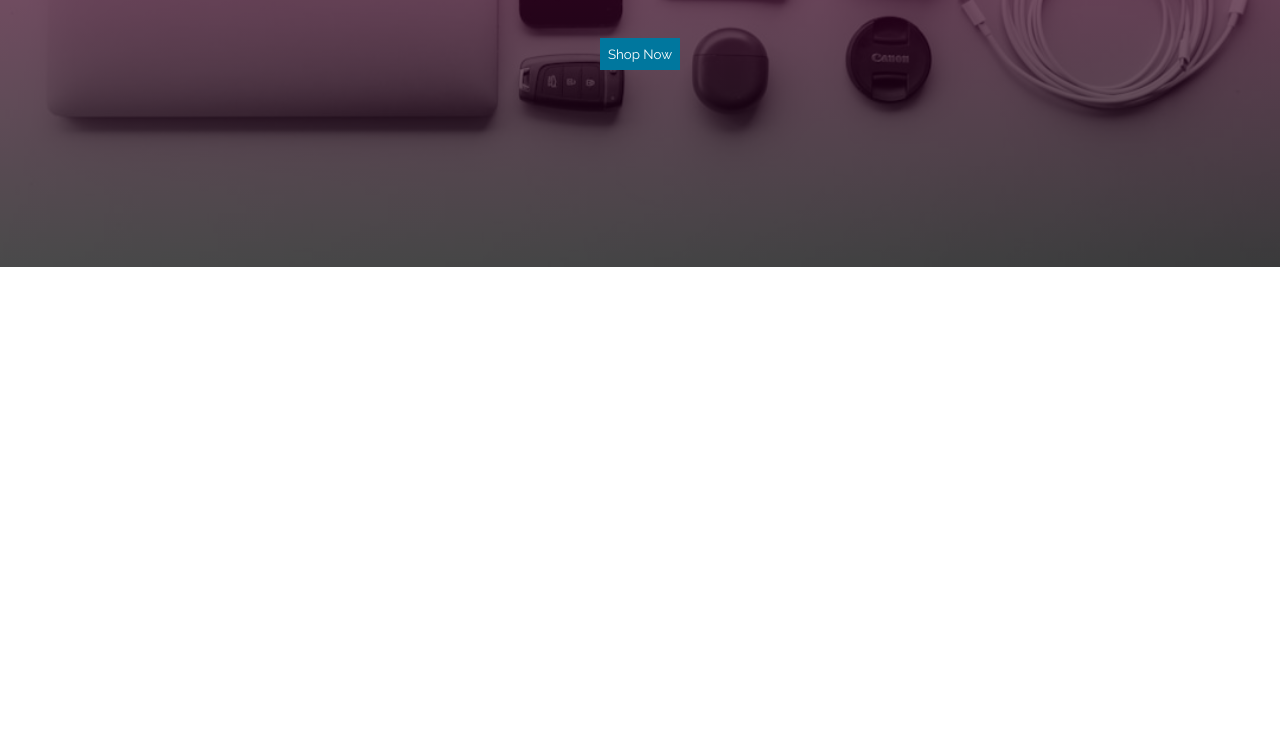
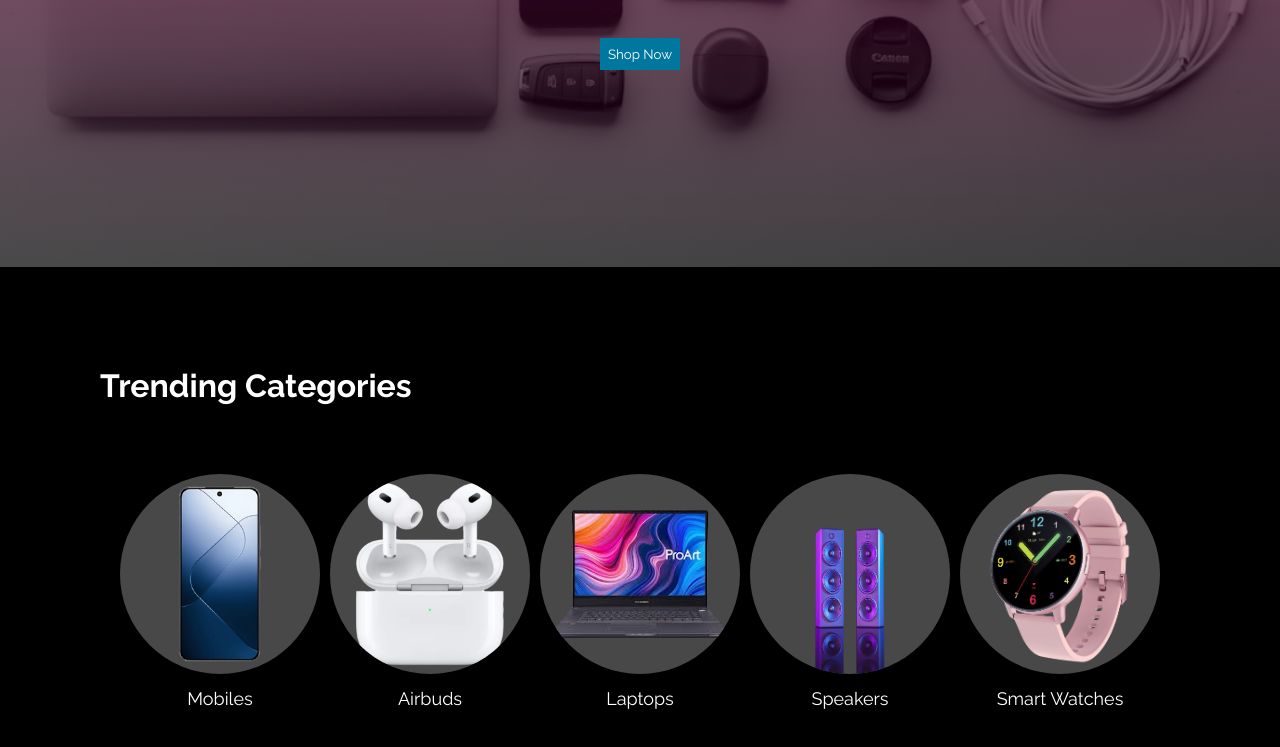
Before and after one commit to ArmishRehan/Tech-Gadget-Store, a plain HTML site: page index.html in a window 1280 px wide. Shown: the part 477-1224 px from the top of the page. Before the commit the page ends 800 px from the top, so only its background shows below. Drawn offline with Linux system fonts and the light colour scheme.

Commit message:
Trending categories designed
designed the trending categories portion

```diff
--- a/index.html
+++ b/index.html
@@ -56,7 +56,9 @@
             <a href="">PRODUCTS</a>
             <a href="">PAGES</a>
         </div>
+
         <div class="search-cart">
+
             <div class="search-bar">
                 <a href=""><i class="fa-solid fa-magnifying-glass"></i></a>
             </div>
@@ -64,8 +66,13 @@
             <div class="cart ">
                 <a href=""><i class="fa-solid fa-cart-shopping"></i></a>
             </div>
+
         </div>
     </div>
+
+    <!-- ==========banner============ -->
+
+
     <div class="banner">
         <div class="content">
             <h1>The Gadget Store</h1>
@@ -74,6 +81,44 @@
         </div>
     </div>
 
+    <!-- ===========trending categories=========== -->
+
+    <div class="trending-categories">
+
+        <div class="heading">
+            <h1>Trending Categories</h1>
+        </div>
+
+        <div class="categories">
+
+            <div class="category-item">
+                <img src="/assets/mobile.png" alt="">
+                <p>Mobiles</p>
+            </div>
+
+            <div class="category-item">
+                <img src="/assets/airbuds.png" alt="">
+                <p>Airbuds</p>
+            </div>
+
+            <div class="category-item">
+                <img src="/assets/laptop.png" alt="">
+                <p>Laptops</p>
+            </div>
+
+            <div class="category-item">
+                <img src="/assets/speakers.png" alt="">
+                <p>Speakers</p>
+            </div>
+
+            <div class="category-item">
+                <img src="/assets/smartwatch.png" alt="">
+                <p>Smart Watches</p>
+            </div>
+
+        </div>
+    </div>
+
 
 </body>
 
--- a/style.css
+++ b/style.css
@@ -117,3 +117,48 @@ button:hover{
     color: rgb(0, 119, 158);
     transition: 0.3s;
 }
+
+/* ============trending categories================== */
+
+.trending-categories {
+    background-color: black;
+    padding: 100px;
+}
+
+.trending-categories .heading h1 {
+    color: white;
+    text-align: left;
+    margin-bottom: 50px;
+}
+
+.trending-categories .categories {
+    display: flex;
+    justify-content: space-between;
+    align-items: center;
+    padding: 20px;
+}
+
+.trending-categories .category-item {
+    text-align: center;
+    color: white;
+
+}
+
+.trending-categories .categories img {
+    width: 200px;
+    height: 200px;
+    border-radius: 50%;
+    background-color:rgb(73, 72, 72);
+}
+
+.trending-categories .categories img:hover{
+    width: 210px;
+    height: 210px;
+    border: 5px solid rgb(0, 119, 158);
+    transition: 0.3s;
+}
+
+.trending-categories .category-item p {
+    margin-top: 10px;
+    font-size: 18px;
+}
```
Also changed, not shown: assets/airbuds.png (added), assets/laptop.png (added), assets/mobile.png (added), assets/smartwatch.png (added), assets/speakers.png (added). Lines whose indentation alone changed are shown as unchanged.
